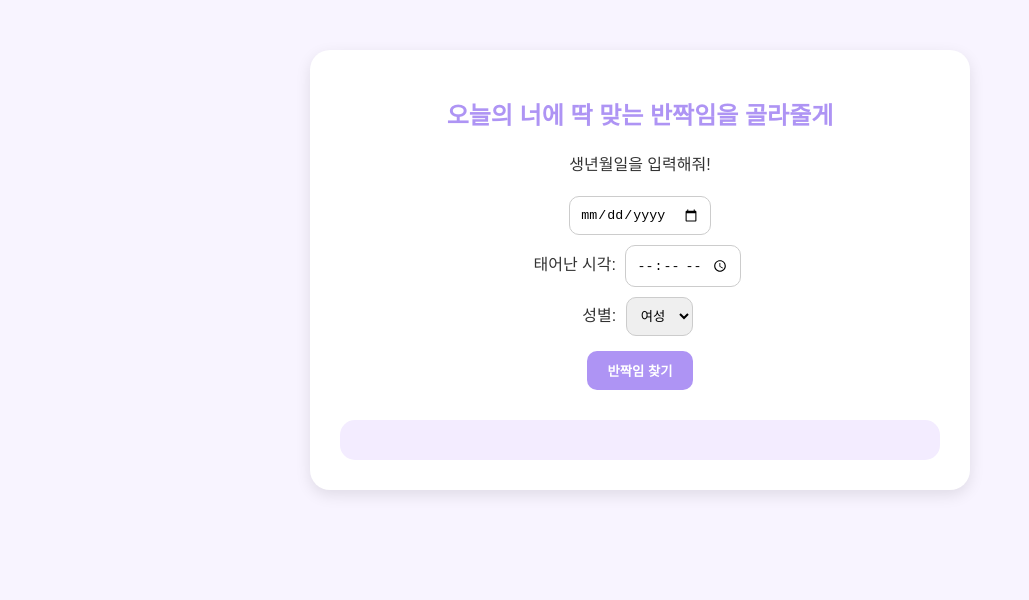
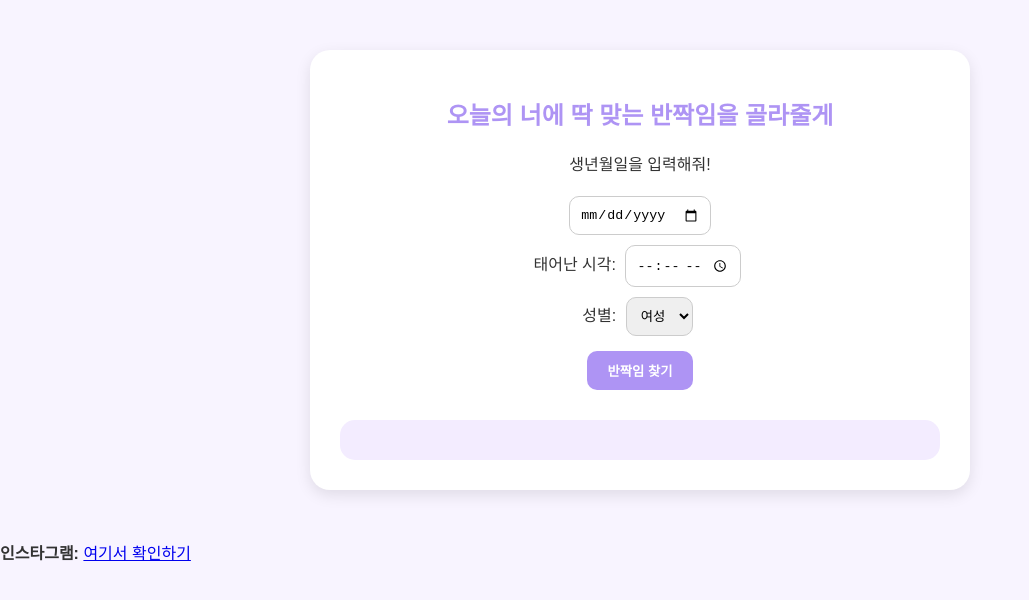
Before and after one commit to daon05/holymoly-note, a plain HTML site: page index.html in a window 1280 px wide. Shown: the whole page, without its empty margins (0-1029 px from the left). Drawn offline with Linux system fonts and the light colour scheme.

Commit message:
Update index.html

```diff
--- a/index.html
+++ b/index.html
@@ -130,3 +130,4 @@
     </script>
   </body>
 </html>
+<p><strong>인스타그램:</strong> <a href="https://www.instagram.com/holymolyoeel?igsh=a2draXB6OGRxZ2pk" target="_blank">여기서 확인하기</a></p>
```
